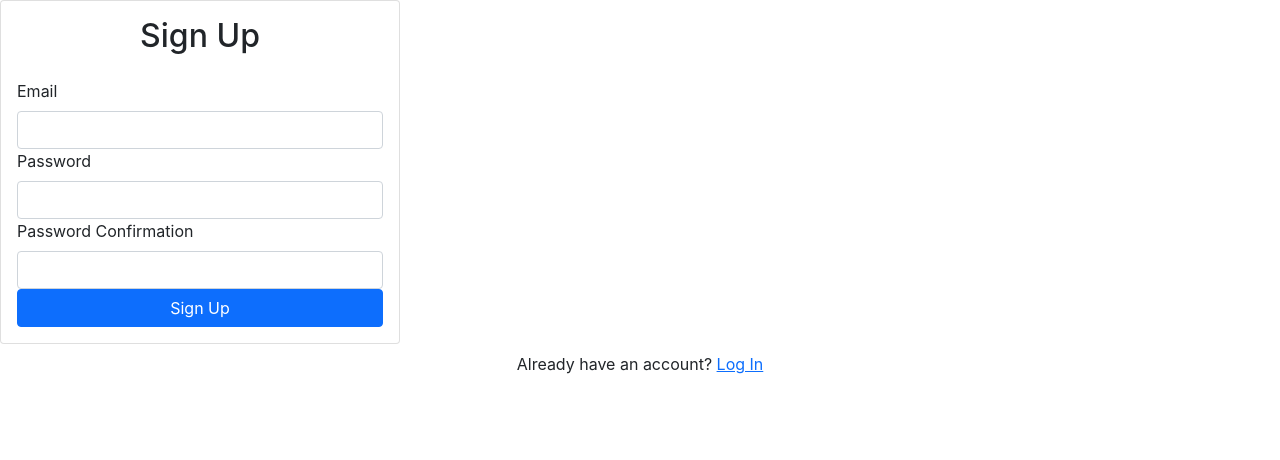
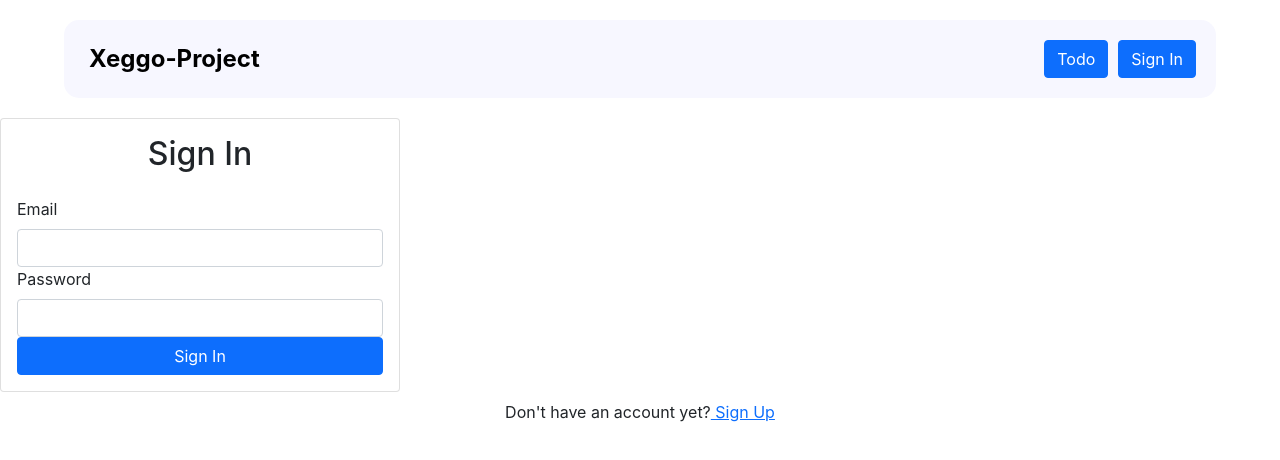
Before and after one commit to tusharmaharana/xeggo-proj, a React (Create React App) app: page /signin in a window 1280 px wide. Shown: the top 460 px of the page. Built offline with nearby package versions, Linux system fonts and the light colour scheme; no server answers.

Commit message:
feat: added signin, logout logic and navbar

```diff
--- a/package.json
+++ b/package.json
@@ -3,6 +3,8 @@
   "version": "0.1.0",
   "private": true,
   "dependencies": {
+    "@emotion/react": "^11.8.2",
+    "@emotion/styled": "^11.8.1",
     "@reduxjs/toolkit": "^1.8.0",
     "@testing-library/jest-dom": "^4.2.4",
     "@testing-library/react": "^9.5.0",
--- a/src/components/App.tsx
+++ b/src/components/App.tsx
@@ -2,16 +2,20 @@
 import { onAuthStateChanged, UserInfo } from "firebase/auth";
 import React, { FC, useEffect } from "react";
 import { Route, Routes } from "react-router-dom";
-import { useAppDispatch } from "../app/hooks";
+import { useAppDispatch, useAppSelector } from "../app/hooks";
+import { RootState } from "../app/store";
 import { setUser } from "../features/authSlice";
 import { auth } from "../firebase";
+import Loader from "../widgets/Loader";
 import { AuthForm } from "./AuthForm";
 import Home from "./Home";
+import Navbar from "./Navbar";
 import PrivateRoute from "./PrivateRoute";
 import PublicRoute from "./PublicRoute";
 import Todo from "./Todo";
 
 const App: FC = () => {
+  const authState = useAppSelector((state: RootState) => state.auth);
   const dispatch = useAppDispatch();
   useEffect(() => {
     const unsubcribe = onAuthStateChanged(auth, (user) => {
@@ -26,11 +30,19 @@ const App: FC = () => {
 
   return (
     <>
+      {authState.status === "loading" || authState.user === undefined ? (
+        <Loader />
+      ) : (
+        <>
+          <Navbar />
           <Routes>
             <Route path="/" element={<PublicRoute restricted={false} />}>
               <Route path="" element={<Home />} />
             </Route>
             <Route path="/signin" element={<PublicRoute restricted={true} />}>
+              <Route path="" element={<AuthForm login />} />
+            </Route>
+            <Route path="/signup" element={<PublicRoute restricted={true} />}>
               <Route path="" element={<AuthForm />} />
             </Route>
             <Route path="/todo" element={<PrivateRoute />}>
@@ -38,6 +50,8 @@ const App: FC = () => {
             </Route>
           </Routes>
         </>
+      )}
+    </>
   );
 };
 
--- a/src/components/AuthForm.tsx
+++ b/src/components/AuthForm.tsx
@@ -2,10 +2,13 @@ import React, { SyntheticEvent, useRef, useState } from "react";
 import { Alert, Button, Card, Form } from "react-bootstrap";
 import { Link, useNavigate } from "react-router-dom";
 import { useAppDispatch } from "../app/hooks";
-import { signUp } from "../features/authSlice";
-import { auth } from "../firebase";
+import { signIn, signUp } from "../features/authSlice";
 
-export const AuthForm = () => {
+interface IProps {
+  login?: boolean;
+}
+
+export const AuthForm = ({ login }: IProps) => {
   const emailRef = useRef<HTMLInputElement>(null);
   const passwordRef = useRef<HTMLInputElement>(null);
   const passwordConfirmRef = useRef<HTMLInputElement>(null);
@@ -17,23 +20,37 @@ export const AuthForm = () => {
   const handleSubmit = async (e: SyntheticEvent) => {
     e.preventDefault();
 
+    if (login) {
+      try {
+        setError("");
+        setLoading(true);
+        dispatch(
+          signIn({
+            email: emailRef.current?.value as string,
+            password: passwordRef.current?.value as string,
+          })
+        );
+        navigate("/", { replace: true });
+      } catch {
+        setError("Failed to login");
+      }
+    } else {
       if (passwordRef.current?.value !== passwordConfirmRef.current?.value) {
         return setError("Passwords do not match");
       }
-
       try {
         setError("");
         setLoading(true);
         dispatch(
           signUp({
-          auth,
             email: emailRef.current?.value as string,
             password: passwordRef.current?.value as string,
           })
         );
-      navigate("/todo", { replace: true });
+        navigate("/", { replace: true });
       } catch {
         setError("Failed to create an account");
+      }
     }
 
     setLoading(false);
@@ -43,7 +60,7 @@ export const AuthForm = () => {
     <>
       <Card style={{ width: "400px" }}>
         <Card.Body>
-          <h2 className="text-center mb-4">Sign Up</h2>
+          <h2 className="text-center mb-4">{login ? "Sign In" : "Sign Up"}</h2>
           {error && <Alert variant="danger">{error}</Alert>}
           <Form onSubmit={handleSubmit}>
             <Form.Group id="email">
@@ -54,18 +71,29 @@ export const AuthForm = () => {
               <Form.Label>Password</Form.Label>
               <Form.Control type="password" ref={passwordRef} required />
             </Form.Group>
+            {!login ? (
               <Form.Group id="password-confirm">
                 <Form.Label>Password Confirmation</Form.Label>
-              <Form.Control type="password" ref={passwordConfirmRef} required />
+                <Form.Control
+                  type="password"
+                  ref={passwordConfirmRef}
+                  required
+                />
               </Form.Group>
+            ) : null}
             <Button disabled={loading} className="w-100" type="submit">
-              Sign Up
+              {login ? "Sign In" : "Sign Up"}
             </Button>
           </Form>
         </Card.Body>
       </Card>
       <div className="w-100 text-center mt-2">
-        Already have an account? <Link to="/login">Log In</Link>
+        {login ? "Don't have an account yet?" : "Already have an account?"}
+        {login ? (
+          <Link to="/signup"> Sign Up</Link>
+        ) : (
+          <Link to="/signin"> Sign In</Link>
+        )}
       </div>
     </>
   );
--- /dev/null
+++ b/src/components/Navbar.tsx
@@ -0,0 +1,79 @@
+/** @jsxImportSource @emotion/react */
+import styled from "@emotion/styled";
+import React, { ReactElement } from "react";
+import { Button } from "react-bootstrap";
+import { useNavigate } from "react-router-dom";
+import { useAppDispatch, useAppSelector } from "../app/hooks";
+import { RootState } from "../app/store";
+import { logOut } from "../features/authSlice";
+
+const Navbar = (): ReactElement => {
+  const navigate = useNavigate();
+  const dispatch = useAppDispatch();
+
+  const currentUser = useAppSelector((state: RootState) => state.auth.user);
+
+  const handleLogOut = async (): Promise<void> => {
+    dispatch(logOut());
+    navigate("/", { replace: true });
+  };
+  const handleSignIn = async (): Promise<void> => {
+    navigate("/signin", { replace: true });
+  };
+
+  return (
+    <Nav className="d-flex justify-content-between">
+      <div
+        className="p-0 d-flex align-items-center"
+        style={{ cursor: "pointer" }}
+        onClick={(): void => {
+          navigate("/", { replace: true });
+        }}
+      >
+        <h4
+          style={{
+            color: "black",
+            fontWeight: 700,
+            margin: 0,
+            marginLeft: "10px",
+          }}
+        >
+          Xeggo-Project
+        </h4>
+      </div>
+      <div className="d-flex justify-content-end">
+        <div className="d-flex align-items-center">
+          <StyledButton
+            onClick={(): void => navigate("/todo", { replace: true })}
+          >
+            Todo
+          </StyledButton>
+
+          {!!currentUser ? (
+            <StyledButton variant="danger" onClick={handleLogOut}>
+              Log Out
+            </StyledButton>
+          ) : (
+            <StyledButton variant="primary" onClick={handleSignIn}>
+              Sign In
+            </StyledButton>
+          )}
+        </div>
+      </div>
+    </Nav>
+  );
+};
+
+const Nav = styled.div`
+  width: 90%;
+  margin: 20px auto;
+  padding: 15px;
+  border-radius: 15px;
+  background-color: #f7f7ff;
+`;
+
+const StyledButton = styled(Button)`
+  margin: 5px;
+`;
+
+export default Navbar;
--- a/src/features/authSlice.ts
+++ b/src/features/authSlice.ts
@@ -1,25 +1,32 @@
 import { createAsyncThunk, createSlice, PayloadAction } from "@reduxjs/toolkit";
-import { Auth, createUserWithEmailAndPassword, UserInfo } from "firebase/auth";
+import {
+  createUserWithEmailAndPassword,
+  signInWithEmailAndPassword,
+  signOut,
+  UserInfo,
+} from "firebase/auth";
+import { auth } from "../firebase";
 
-type IUserType = Pick<UserInfo, "email" | "uid"> | null;
+type IUserType = Pick<UserInfo, "email" | "uid"> | null | undefined;
 
 export interface AuthState {
+  status: "loading" | "idle";
   user: IUserType;
 }
 
 export interface UserInfoType {
-  auth: Auth;
   email: string;
   password: string;
 }
 
 const initialState: AuthState = {
-  user: null,
+  status: "idle",
+  user: undefined,
 };
 
 export const signUp = createAsyncThunk(
   "auth/createUser",
-  async ({ auth, email, password }: UserInfoType) => {
+  async ({ email, password }: UserInfoType) => {
     const { user } = await createUserWithEmailAndPassword(
       auth,
       email,
@@ -30,6 +37,18 @@ export const signUp = createAsyncThunk(
   }
 );
 
+export const signIn = createAsyncThunk(
+  "auth/loginUser",
+  async ({ email, password }: UserInfoType) => {
+    const { user } = await signInWithEmailAndPassword(auth, email, password);
+    const userData = user.toJSON() as UserInfo;
+    return { email: userData.email, uid: userData.uid };
+  }
+);
+export const logOut = createAsyncThunk("auth/logOutUser", async () => {
+  return await signOut(auth);
+});
+
 export const authSlice = createSlice({
   name: "auth",
   initialState,
@@ -37,16 +56,32 @@ export const authSlice = createSlice({
     setUser: (state, action: PayloadAction<IUserType>) => {
       state.user = action.payload;
     },
-    signIn: (state, action: PayloadAction<string, string>) => {},
-    signOut: (state) => {},
   },
   extraReducers: (builder) => {
+    builder.addCase(signUp.pending, (state) => {
+      state.status = "loading";
+    });
     builder.addCase(signUp.fulfilled, (state, { payload }) => {
       state.user = payload;
+      state.status = "idle";
+    });
+    builder.addCase(signIn.pending, (state) => {
+      state.status = "loading";
+    });
+    builder.addCase(signIn.fulfilled, (state, { payload }) => {
+      state.user = payload;
+      state.status = "idle";
+    });
+    builder.addCase(logOut.pending, (state) => {
+      state.status = "loading";
+    });
+    builder.addCase(logOut.fulfilled, (state) => {
+      state.user = null;
+      state.status = "idle";
     });
   },
 });
 
-export const { setUser, signIn, signOut } = authSlice.actions;
+export const { setUser } = authSlice.actions;
 
 export default authSlice.reducer;
--- /dev/null
+++ b/src/widgets/Loader.tsx
@@ -0,0 +1,19 @@
+import styled from '@emotion/styled';
+import React from 'react';
+import { Spinner } from 'react-bootstrap';
+
+const Loader: React.FC = () => {
+  return (
+    <StyleSpinner animation="border" role="status">
+      <span className="visually-hidden">Loading...</span>
+    </StyleSpinner>
+  );
+};
+
+const StyleSpinner = styled(Spinner)`
+  position: absolute;
+  top: 50%;
+  left: 50%;
+`;
+
+export default Loader;
```
Also changed, not shown: 1 other file (tests, documents, lock files or other folders). Lines whose indentation alone changed are shown as unchanged.
